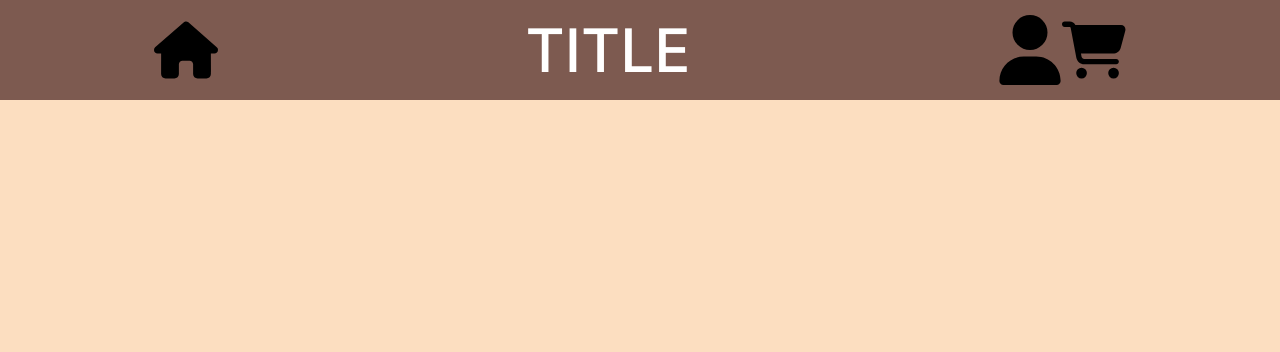
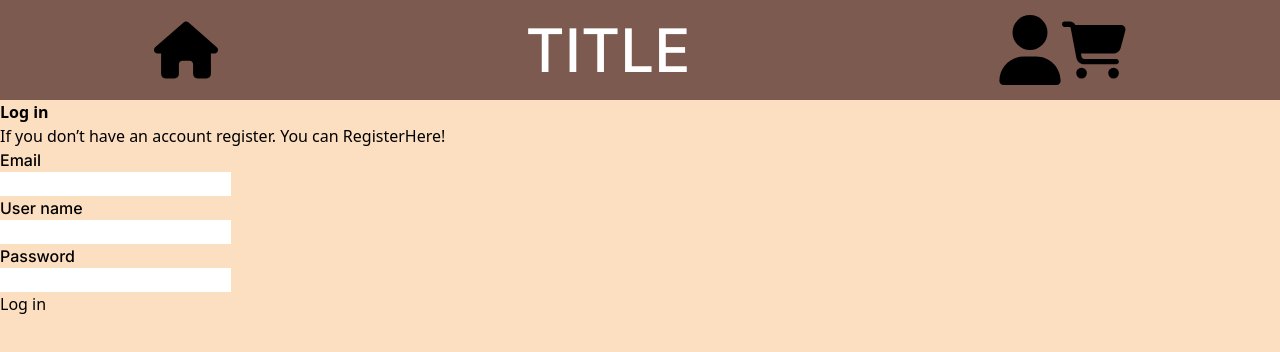
Before and after one commit to Purple-Snake/Food-ordering-application, a React (Vite) app in the folder Frontend/: page /login in a window 1280 px wide. Before the commit this address had no page. Shown: the top 352 px of the page. Built offline with nearby package versions, Linux system fonts and the light colour scheme.

Commit message:
added the login, register forms

```diff
--- a/Frontend/src/App.jsx
+++ b/Frontend/src/App.jsx
@@ -2,7 +2,9 @@ import "./App.css";
 import "./components/cart/cartPage.css"
 import NavBar from "./components/index/NavBar";
 import Home from "./components/index/Home";
-import CartPage from "./components/cart/CartPage"
+import CartPage from "./components/cart/CartPage";
+import RegisterForm from "./components/login/RegisterFrom";
+import Login from "./components/login/login";
 import { Routes, Route } from "react-router-dom";
 import ShopContextProvider from "./context/ShopContext";
 
@@ -11,9 +13,10 @@ function App() {
     <ShopContextProvider>
       <NavBar />
       <Routes>
-        {/* This is for the cart and login pages, gonna need to finish later. */}
         <Route path="/" element={<Home />} />
-        <Route path='/cart' element={<CartPage/>}/>
+        <Route path="/cart" element={<CartPage/>}/>
+        <Route path="/register" element={<RegisterForm/>}/>
+        <Route path="/login" element={<Login/>}/>
       </Routes>
     </ShopContextProvider>
   );
--- a/Frontend/src/components/index/NavBar.jsx
+++ b/Frontend/src/components/index/NavBar.jsx
@@ -23,7 +23,7 @@ function NavBar() {
       </Link>
       <h1 className="title text-6xl">TITLE</h1>
       <div className="flex">
-        <Link to="/userpage">
+        <Link to="/register">
           <img src={userIcon} alt="User" className="userIcon icon" />
         </Link>
         <Link to="/cart" className="cartBtn max-md:hidden">
--- /dev/null
+++ b/Frontend/src/components/login/Login.jsx
@@ -0,0 +1,29 @@
+import { Link } from "react-router-dom";
+
+function Login() {
+    return (
+        <div>
+            <h1><b>Log in</b></h1>
+            <p>If you don’t have an account register. You can Register
+                <Link to="/register">Here!</Link>
+            </p>
+            <form >
+                <label htmlFor="emailInput">Email</label>
+                <br />
+                <input type="email" id="emailInput" required/>
+                <br />
+                <label htmlFor="userNameInput">User name</label>
+                <br />
+                <input type="text" id="userNameInput" required/>
+                <br />
+                <label htmlFor="passwordInput">Password</label>
+                <br />
+                <input type="password" id="passwordInput" required/>
+                <br />
+                <input type="submit" value="Log in"/>
+            </form>
+        </div>
+     );
+}
+
+export default Login;
--- /dev/null
+++ b/Frontend/src/components/login/RegisterFrom.jsx
@@ -0,0 +1,33 @@
+import { Link } from "react-router-dom"
+
+function RegisterFrom() {
+    return (
+        <div>
+            <h1><b>Sign up</b></h1>
+            <p>If you have an account. You can login
+                <Link to="/login">Here!</Link>
+            </p>
+            <form >
+                <label htmlFor="emailInput">Email</label>
+                <br />
+                <input type="email" id="emailInput" required/>
+                <br />
+                <label htmlFor="userNameInput">User name</label>
+                <br />
+                <input type="text" id="userNameInput" required/>
+                <br />
+                <label htmlFor="passwordInput">Password</label>
+                <br />
+                <input type="password" id="passwordInput" required/>
+                <br />
+                <label htmlFor="passwordConfirmInput">Confrim Password</label>
+                <br />
+                <input type="password" id="passwordConfirmInput" required/>
+                <br />
+                <input type="submit" value="Register"/>
+            </form>
+        </div>
+     );
+}
+
+export default RegisterFrom;
```
Also changed, not shown: 1 other file (tests, documents, lock files or other folders).
